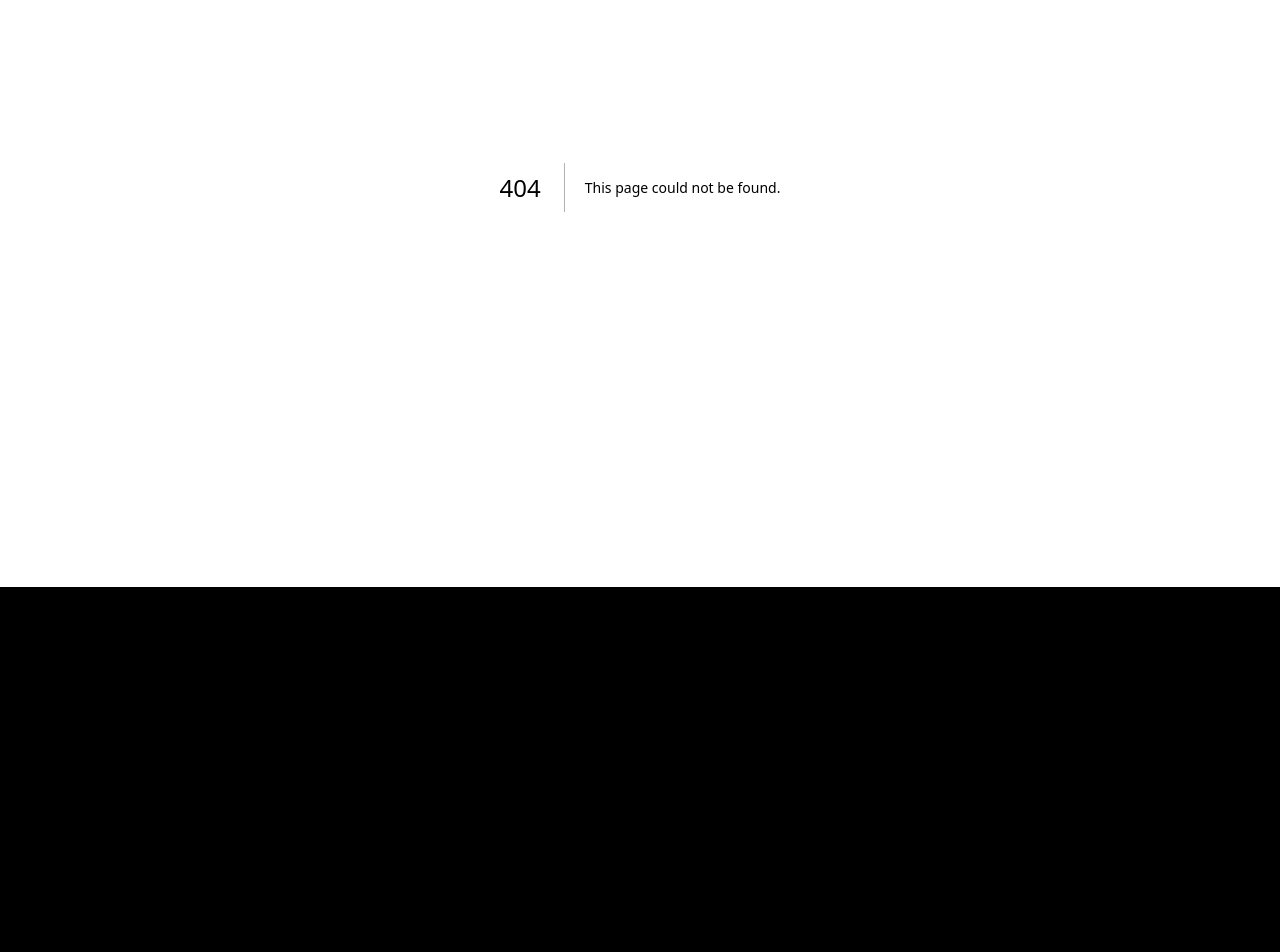
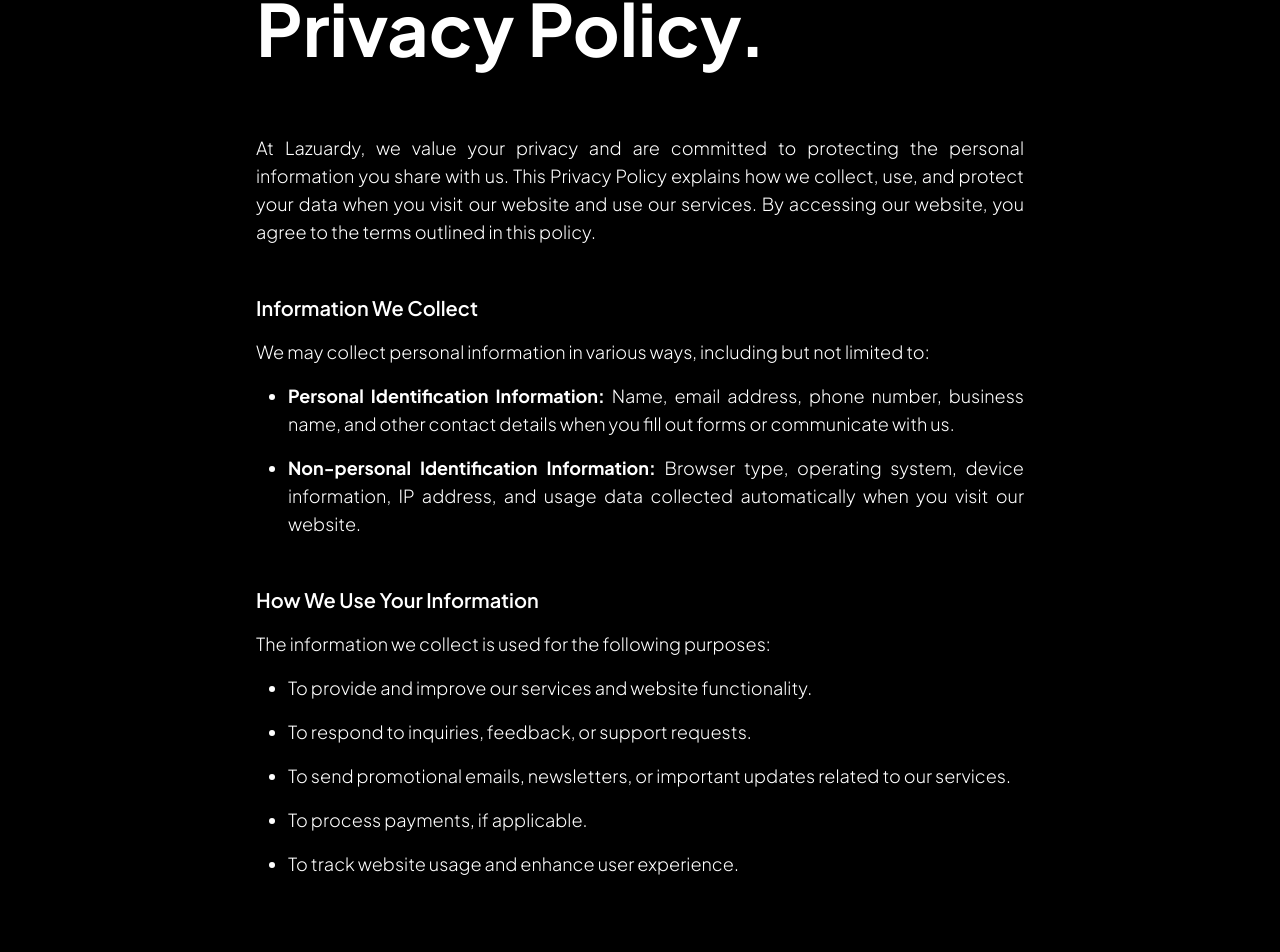
Before and after one commit to lazuardytech/landing, a Next.js app: page /privacy in a window 1280 px wide. Before the commit this address had no page. Shown: the part 213-1165 px from the top of the page. Before the commit the page ends 800 px from the top, so only its background shows below. Built offline with nearby package versions, Linux system fonts and the light colour scheme.

Commit message:
feat: update

```diff
--- /dev/null
+++ b/app/privacy/page.jsx
@@ -0,0 +1,19 @@
+import Maintenance from "@/components/ui/maintenance";
+import Header from "@/components/ui/header";
+import Footer from "@/components/ui/footer";
+import Canvas from "@/components/ui/privacy/canvas";
+import { isMaintenanceMode } from "@/lib/config";
+
+export default function Page() {
+  if (isMaintenanceMode()) return <Maintenance />;
+
+  return (
+    <>
+      <Header />
+      <div className="w-full">
+        <Canvas />
+      </div>
+      <Footer />
+    </>
+  );
+}
--- /dev/null
+++ b/components/ui/privacy/canvas.jsx
@@ -0,0 +1,69 @@
+import Link from "next/link";
+import BlurFade from "@/components/magicui/blur-fade";
+import { ArrowRight } from "lucide-react";
+
+export default function Canvas() {
+  return (
+    <div className="container px-16 mt-36 mb-40">
+      <div className="text-white font-bold text-2xl lg:text-7xl max-w-3xl mx-auto text-justify">
+        <BlurFade key={"canvas-title"} delay={0.25 + 0 * 0.05} inView>
+          Privacy Policy.
+        </BlurFade>
+      </div>
+      <div className="text-white font-light text-md lg:text-lg max-w-3xl mx-auto text-justify">
+        <div className="mt-16">
+          At Lazuardy, we value your privacy and are committed to protecting the
+          personal information you share with us. This Privacy Policy explains
+          how we collect, use, and protect your data when you visit our website
+          and use our services. By accessing our website, you agree to the terms
+          outlined in this policy.
+        </div>
+        <div className="font-semibold text-xl mt-12">
+          Information We Collect
+        </div>
+        <div className="mt-4">
+          We may collect personal information in various ways, including but not
+          limited to:
+          <ul className="list-disc ml-8">
+            <li className="mt-4">
+              <span className="font-bold">
+                Personal Identification Information:
+              </span>{" "}
+              Name, email address, phone number, business name, and other
+              contact details when you fill out forms or communicate with us.
+            </li>
+            <li className="mt-4">
+              <span className="font-bold">
+                Non-personal Identification Information:
+              </span>{" "}
+              Browser type, operating system, device information, IP address,
+              and usage data collected automatically when you visit our website.
+            </li>
+          </ul>
+        </div>
+        <div className="font-semibold text-xl mt-12">
+          How We Use Your Information
+        </div>
+        <div className="mt-4">
+          The information we collect is used for the following purposes:
+          <ul className="list-disc ml-8">
+            <li className="mt-4">
+              To provide and improve our services and website functionality.
+            </li>
+            <li className="mt-4">
+              To respond to inquiries, feedback, or support requests.
+            </li>
+            <li className="mt-4">
+              To send promotional emails, newsletters, or important updates
+              related to our services.
+            </li>
+            <li className="mt-4">To process payments, if applicable.</li>
+            <li className="mt-4">
+              To track website usage and enhance user experience.
+            </li>
+          </ul>
+        </div>
+      </div>
+    </div>
+  );
+}
```
